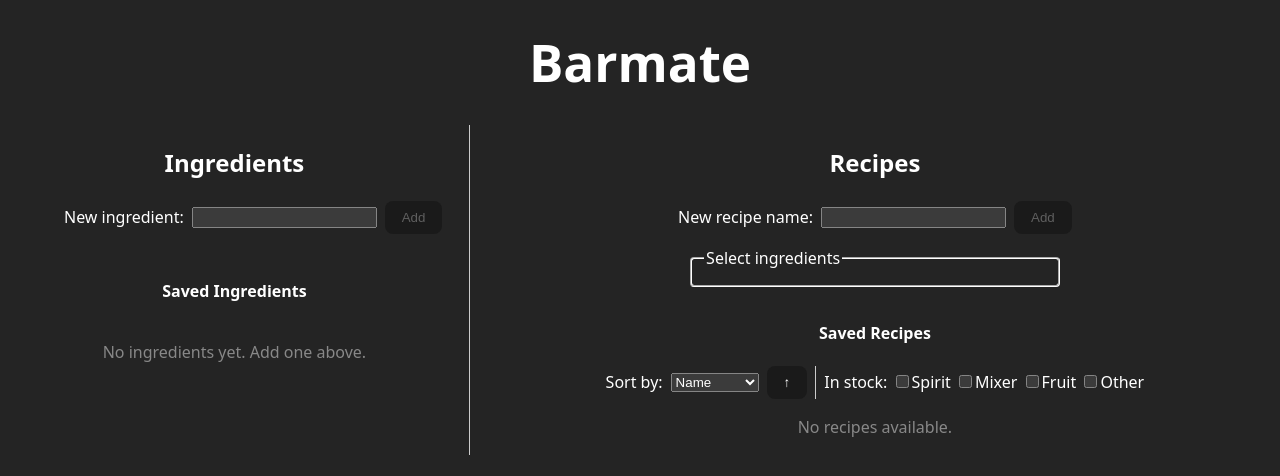
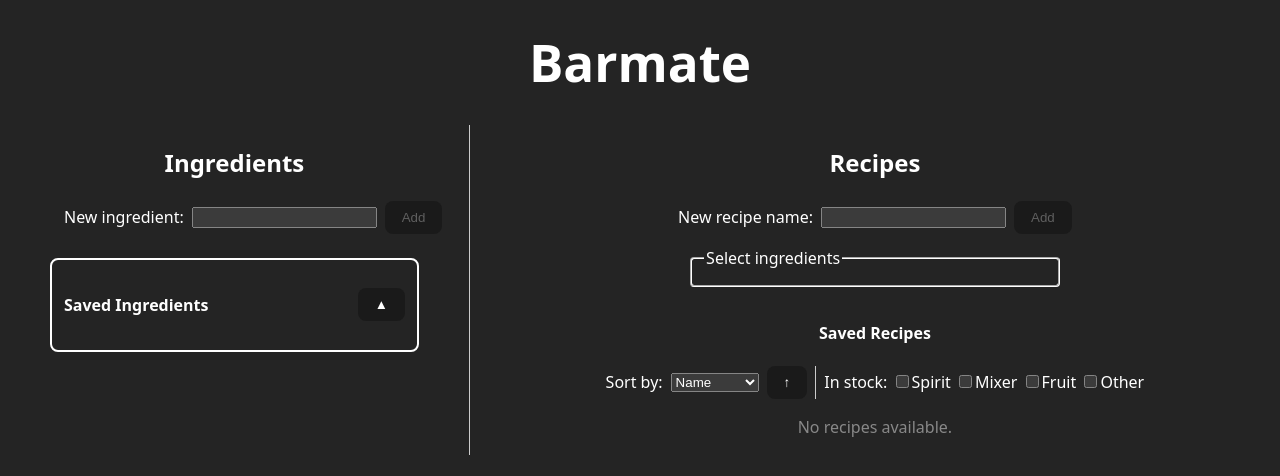
Before and after one commit to ericomoura/barmate, a React (Vite) app in the folder frontend/: page / in a window 1280 px wide. Shown: the top 476 px of the page. Built offline with nearby package versions, Linux system fonts and the light colour scheme.

Commit message:
Made ingredient list collapsible

```diff
--- a/frontend/src/features/ingredients/components/IngredientList.module.css
+++ b/frontend/src/features/ingredients/components/IngredientList.module.css
@@ -3,6 +3,16 @@
   display: flex;
   flex-direction: column;
   align-items: center;
+  border: var(--space-1) solid white;
+  border-radius: var(--radius-2);
+  padding: var(--space-5);
+}
+
+.header {
+  display: flex;
+  justify-content: space-between;
+  align-items: center;
+  width: 100%;
 }
 
 .empty {
--- a/frontend/src/features/ingredients/components/IngredientList.tsx
+++ b/frontend/src/features/ingredients/components/IngredientList.tsx
@@ -1,6 +1,7 @@
 import type { Ingredient } from '../../../types';
 import { IngredientListItem } from './IngredientListItem';
 import styles from './IngredientList.module.css';
+import { useState } from 'react';
 
 interface IngredientListProps {
   items: Ingredient[];
@@ -11,11 +12,17 @@ interface IngredientListProps {
 export function IngredientList({ items, onDelete, onEdit }: IngredientListProps) {
   const sorted = [...items].sort((a, b) => a.name.localeCompare(b.name));
 
+  const [isCollapsed, setIsCollapsed] = useState<boolean>(false);
+
   return (
     <section className={styles.section}>
-      <h4 id="saved-ingredients-heading">Saved Ingredients</h4>
+      <div className={styles.header}>
+        <h4 id="saved-ingredients-heading">Saved Ingredients</h4>
+        <button onClick={() => setIsCollapsed(!isCollapsed)}> {isCollapsed ? '▼' : '▲'} </button>
+      </div>
 
-      {sorted.length === 0 ? (
+
+      {isCollapsed && (sorted.length === 0 ? (
         <p className={styles.empty}>No ingredients yet. Add one above.</p>
       ) : (
         <ul className={styles.list}>
@@ -28,7 +35,7 @@ export function IngredientList({ items, onDelete, onEdit }: IngredientListProps)
             />
           ))}
         </ul>
-      )}
+      ))}
     </section>
   );
 }
--- a/frontend/src/features/ingredients/components/IngredientListItem.module.css
+++ b/frontend/src/features/ingredients/components/IngredientListItem.module.css
@@ -4,7 +4,6 @@
   gap: var(--gap-small);
   margin-bottom: var(--space-4);
   padding-bottom: var(--space-4);
-  border-bottom: 1px solid gray;
 }
 
 .input {
@@ -24,6 +23,9 @@
   flex-grow: 1;
   align-items: center;
   justify-content: space-between;
+  border: 1px white solid;
+  border-radius: 5px;
+  padding: 3px;
 }
 
 .ingInfo {
```
